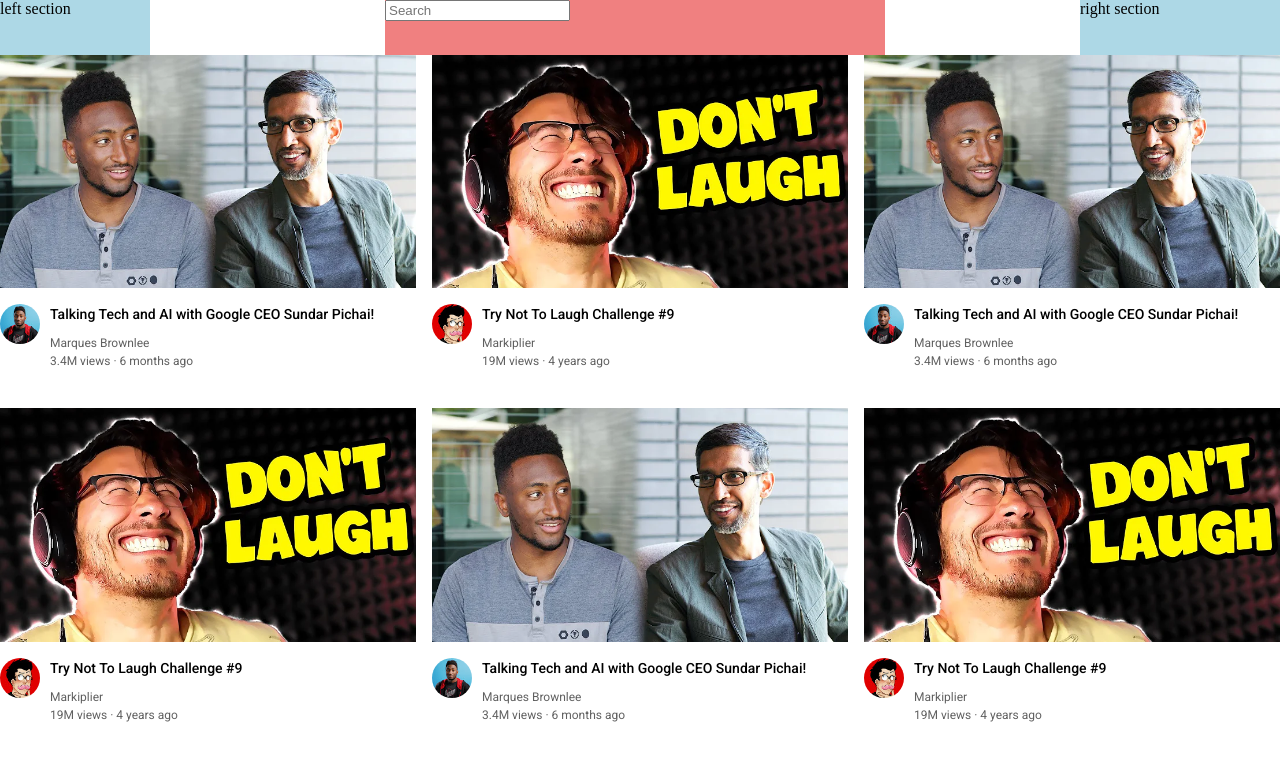
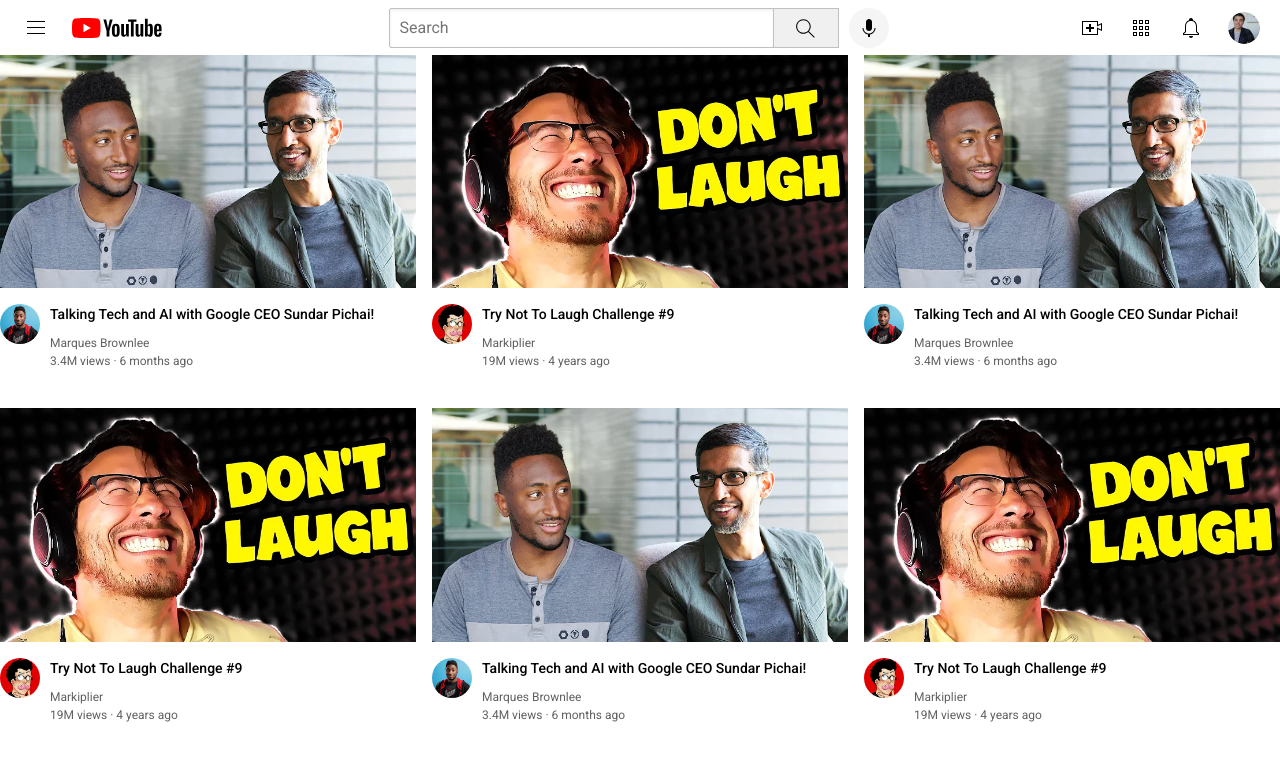
Before and after one commit to GogiBenny/HTML-CSS, a plain HTML site: page youtube/youtube.html in a window 1280 px wide. Drawn offline with Linux system fonts and the light colour scheme.

Commit message:
lesson 13

```diff
--- a/youtube/css/header.css
+++ b/youtube/css/header.css
@@ -6,19 +6,98 @@
 }
 
 .left-section {
-  background-color: lightblue;
-  width: 150px;
+  display: flex;
+  align-items: center;
+}
+
+.hamburger-menu {
+  height: 24px;
+  margin-left: 24px;
+  margin-right: 24px;
+}
+
+.youtube-logo {
+  height: 20px;
 }
 
 .middle-section {
-  background-color: lightcoral;
   flex: 1;
   margin-left: 70px;
+  margin-right: 35px;
   max-width: 500px;
+  display: flex;
+  align-items: center;
+}
+
+.search-bar {
+  flex: 1;
+  height: 36px;
+  padding-left: 10px;
+  font-size: 16px;
+  border-width: 1px;
+  border-style: solid;
+  border-color: rgb(192, 192, 192);
+  border-radius: 2px;
+  box-shadow: inset 1px 2px 3px rgba(0, 0, 0, 0.05);
+  width: 0;
+}
+
+.search-bar::placeholder {
+  font-family: Roboto, Arial;
+  font-size: 16px;
+}
+
+.search-button {
+  height: 40px;
+  width: 66px;
+  background-color: rgb(240, 240, 240);
+  border-width: 1px;
+  border-style: solid;
+  border-color: rgb(192, 192, 192);
+  margin-left: -1px;
+  margin-right: 10px;
+}
+
+.search-icon {
+  height: 25px;
+  margin-top: 4px;
+}
+
+.voice-search-button {
+  height: 40px;
+  width: 40px;
+  border-radius: 20px;
+  border: none;
+  background-color: rgb(245, 245, 245);
+}
+
+.voice-search-icon {
+  height: 24px;
+  margin-top: 4px;
 }
 
 .right-section {
-  background-color: lightblue;
-  width: 200px;
-  margin-left: 30px;
+  width: 180px;
+  margin-right: 20px;
+  display: flex;
+  align-items: center;
+  justify-content: space-between;
+  flex-shrink: 0;
 }
+
+.upload-icon {
+  height: 24px;
+}
+
+.youtube-apps-icon {
+  height: 24px;
+}
+
+.notifications-icon {
+  height: 24px;
+}
+
+.current-user-picture {
+  height: 32px;
+  border-radius: 16px;
+}
--- a/youtube/youtube.html
+++ b/youtube/youtube.html
@@ -12,13 +12,23 @@
   <body>
     <div class="header">
       <div class="left-section">
-        left section
+        <img src="public/icons/hamburger-menu.svg" alt="hamburger-menu" class="hamburger-menu">
+        <img src="public/icons/youtube-logo.svg" alt="youtube-logo" class="youtube-logo">
       </div>
       <div class="middle-section">
         <input class="search-bar" type="text" placeholder="Search">
+        <button class="search-button">
+          <img src="public/icons/search.svg" alt="search" class="search-icon">
+        </button>
+        <button class="voice-search-button">
+          <img src="public/icons/voice-search-icon.svg" alt="voice-search-icon" class="voice-search-icon">
+        </button>
       </div>
       <div class="right-section">
-        right section
+        <img class="upload-icon" src="public/icons/upload.svg">
+        <img class="youtube-apps-icon" src="public/icons/youtube-apps.svg">
+        <img class="notifications-icon" src="public/icons/notifications.svg">
+        <img class="current-user-picture" src="public/icons/pfp.bmp">
       </div>
     </div>
     <div class="video-grid">
```
Also changed, not shown: intro/flexbox.html (renamed from flexbox.html), youtube/public/icons/search.svg (added).
